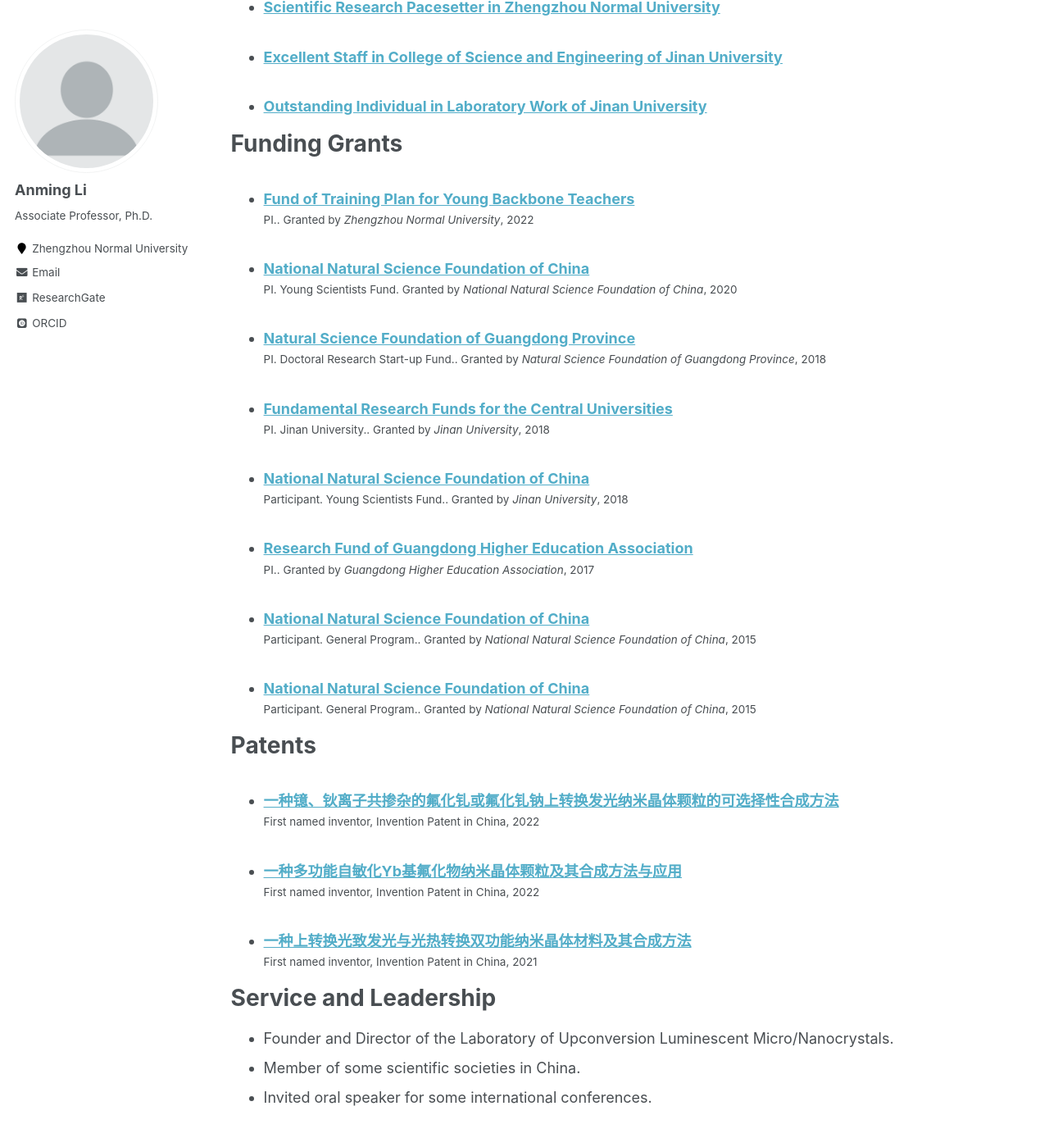
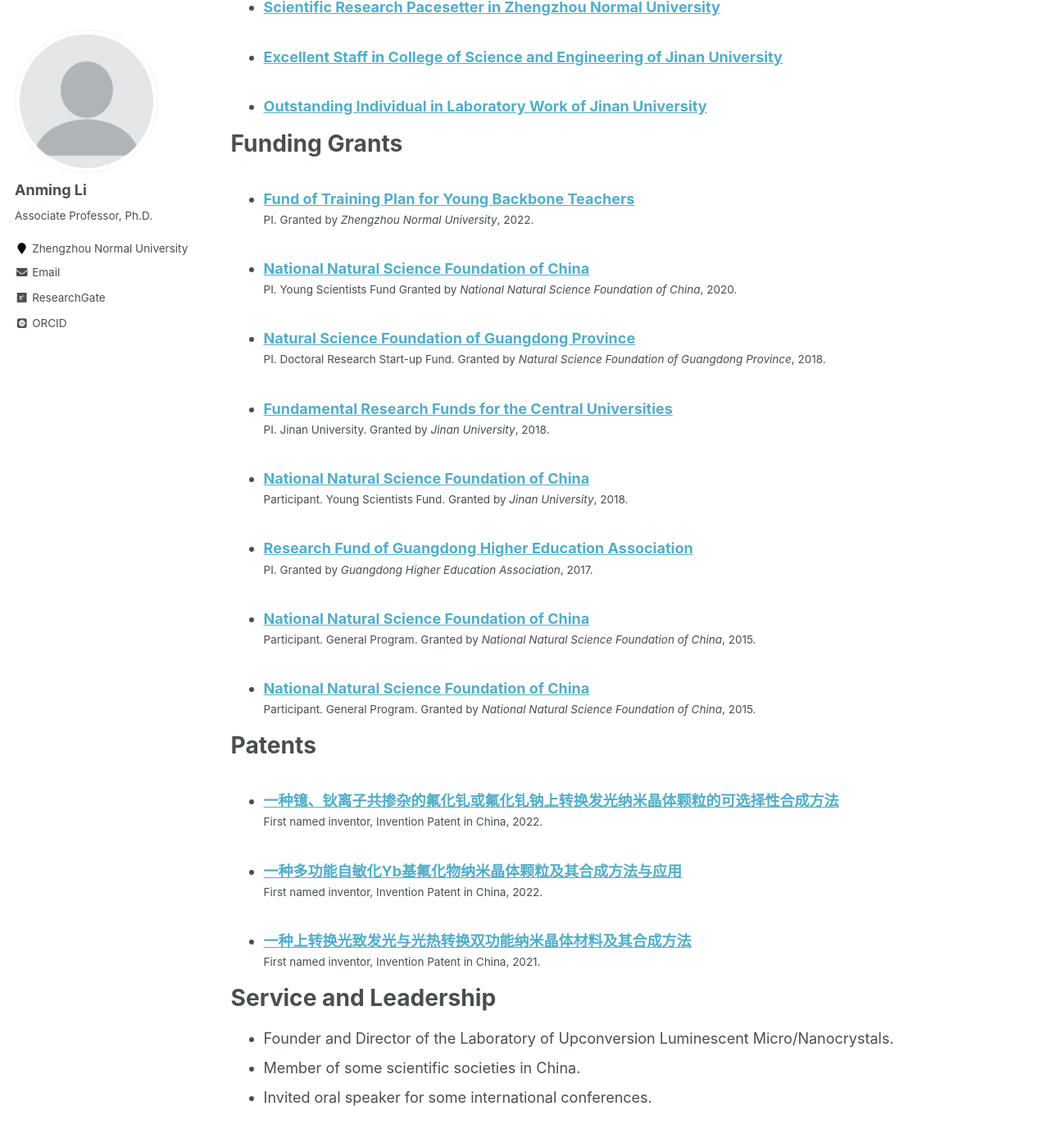
Before and after one commit to ucnclab/ucnclab.github.io, a Jekyll site: the page built from _pages/cv.md, in a window 1280 px wide and 1400 px high, scrolled down 3444 px. Shown: the top 1388 px of the window at 82% size. Built offline with Jekyll 4.4.1, drawn with Linux system fonts in a browser that asks for light colours; some web fonts are replaced; formulas are drawn with MathJax 3.

Commit message:
Add files via upload

```diff
--- a/_includes/archive-single-cv.html
+++ b/_includes/archive-single-cv.html
@@ -38,9 +38,9 @@
     {% endif %}
     {% if post.venue%}<p class="archive__item-excerpt" itemprop="description">{{ post.citation }}</p>
     {% endif %}
-    {% if post.role%}<p class="archive__item-excerpt" itemprop="description">{{ post.role }}. Granted by <i>{{ post.organization }}</i>, {{ post.date | default: "1900-01-01" | date: "%Y" }}</p>
+    {% if post.role%}<p class="archive__item-excerpt" itemprop="description">{{ post.role }} Granted by <i>{{ post.organization }}</i>, {{ post.date | default: "1900-01-01" | date: "%Y" }}.</p>
     {% endif %}
-    {% if post.collection == 'patents' %}<p class="archive__item-excerpt" itemprop="description">{{ post.inventor }}, {{post.excerpt}}, {{ post.date | default: "1900-01-01" | date: "%Y" }}</p>
+    {% if post.collection == 'patents' %}<p class="archive__item-excerpt" itemprop="description">{{ post.inventor }}, {{post.excerpt}}, {{ post.date | default: "1900-01-01" | date: "%Y" }}.</p>
     {% endif %}
 
     </li>
```
